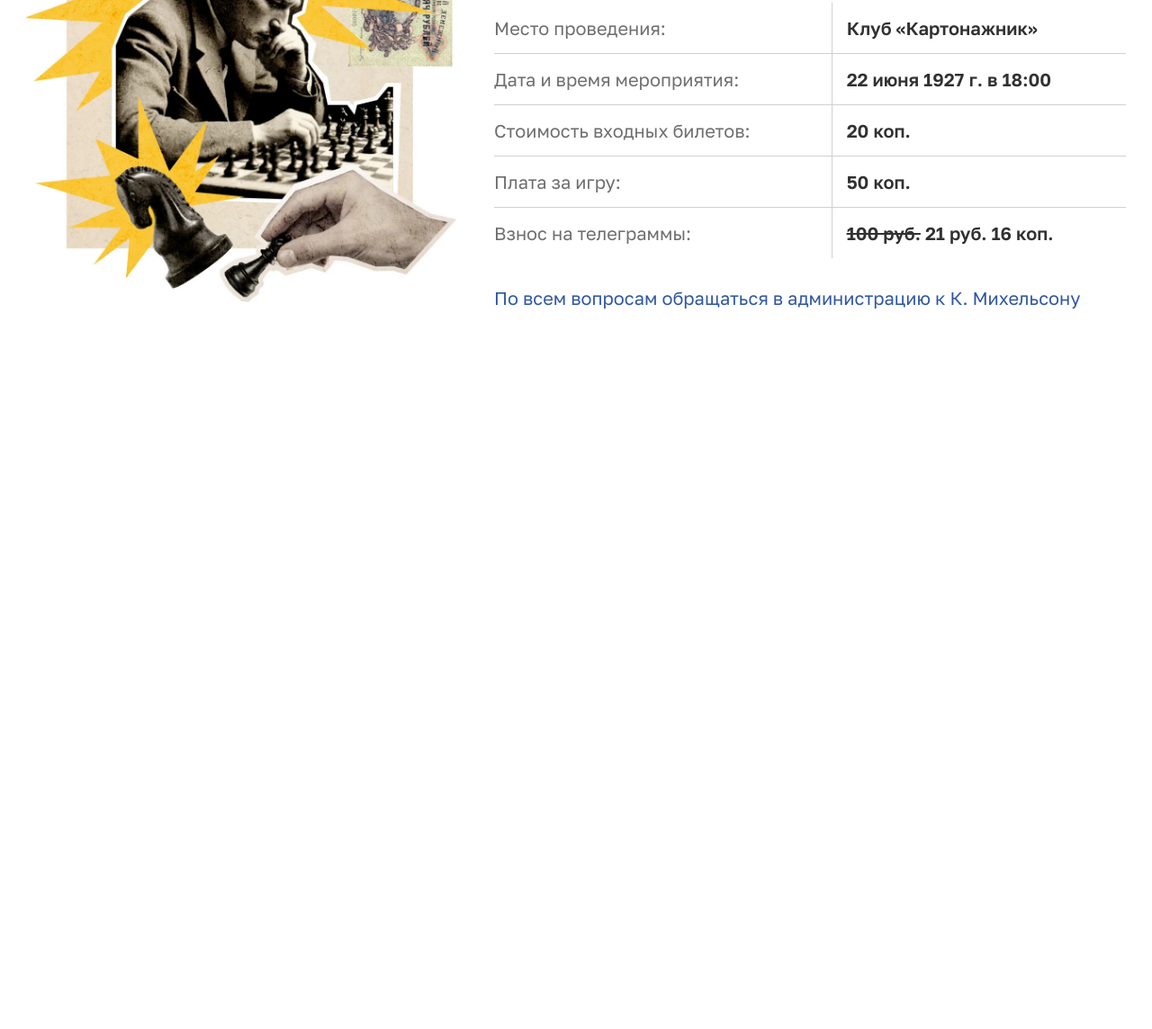
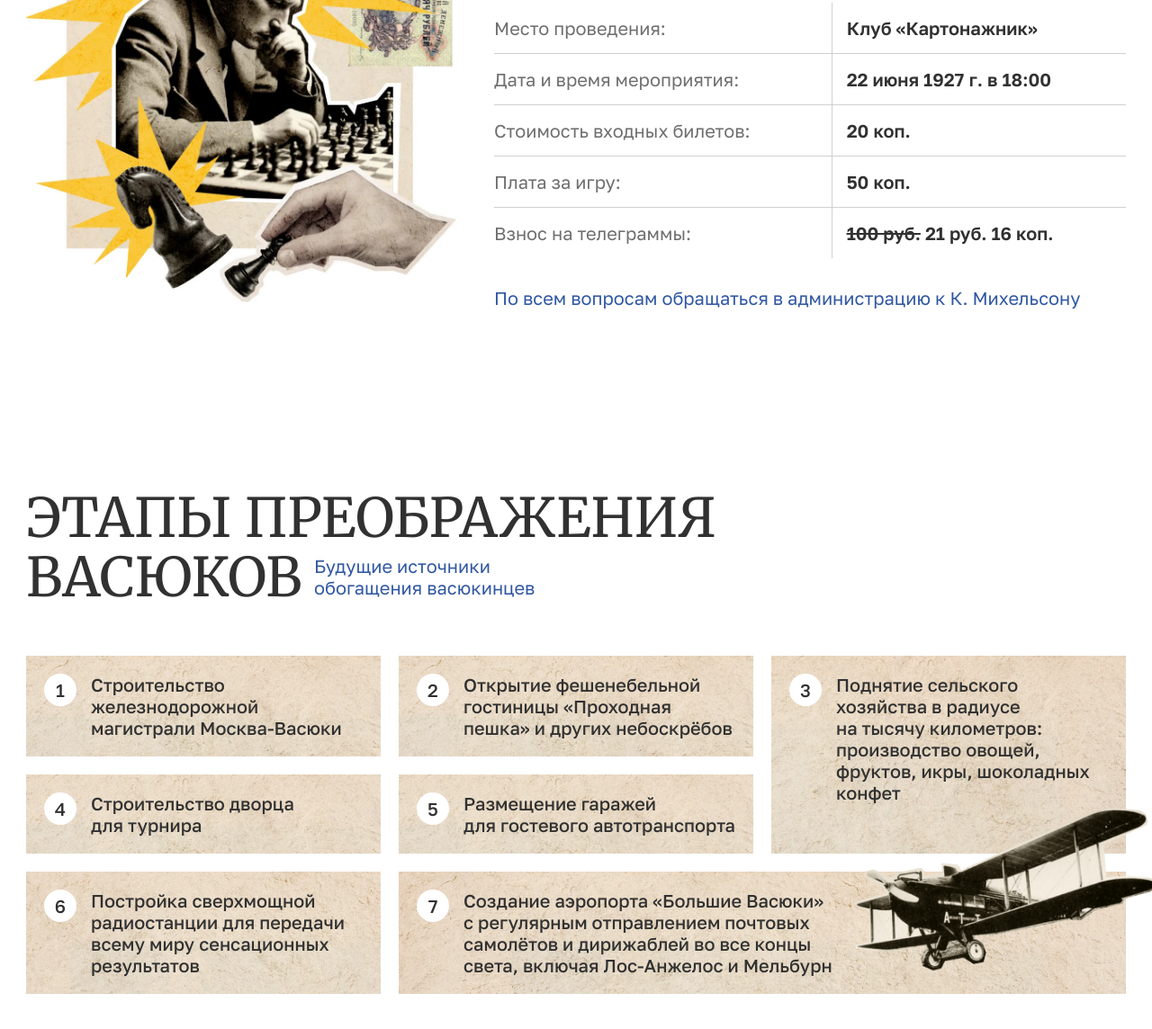
Before and after one commit to protsyukanton/yandex-test, a plain HTML site: page index.html in a window 1280 px wide. Shown: the part 1366-2510 px from the top of the page at 90% size. Before the commit the page ends 1809 px from the top, so only its background shows below. Drawn offline with Linux system fonts and the light colour scheme; some packages are replaced by stand-ins of ours; a script that the page names is missing.

Commit message:
add: stage section

```diff
--- a/assets/styles/styles.css
+++ b/assets/styles/styles.css
@@ -26,6 +26,7 @@
     text-transform: uppercase;
     font-weight: bold;
 }
+
 /* ------------------- Header styles end ------------------- */
 
 /* ------------------- Hero styles start ------------------- */
@@ -93,6 +94,7 @@
     border: 2px solid var(--color-button-secondary);
     color: var(--color-button-primary);
 }
+
 /* ------------------- Hero styles end ------------------- */
 
 /* ------------------- Running line styles start ------------------- */
@@ -110,6 +112,7 @@
     line-height: 110%;
     flex-shrink: 0;
 }
+
 /* ------------------- Running line styles end ------------------- */
 .tournament {
     padding: 100px 0;
@@ -179,10 +182,90 @@
     font-size: 2rem;
     color: var(--color-text-note);
 }
+
 /* ------------------- Tournament styles start ------------------- */
 /* ------------------- Tournament styles end ------------------- */
 
 /* -------------------  styles start ------------------- */
+.stage {
+    padding: 100px 0;
+}
+
+.stage .container {
+    position: relative;
+}
+
+.stage__image {
+    position: absolute;
+    right: -40px;
+    bottom: 0;
+    width: 100%;
+    max-width: 376px;
+}
+
+.stage-header {
+    position: relative;
+    margin-bottom: 54px;
+}
+
+.stage-header__subtitle {
+    position: absolute;
+    bottom: 10px;
+    left: 320px;
+    font-size: 2rem;
+    line-height: 120%;
+    color: var(--color-text-note);
+}
+
+.stage-cards {
+    counter-reset: stage-counter;
+    display: grid;
+    grid-template-columns: repeat(3, 1fr);
+    gap: 20px;
+}
+
+.stage-cards__item {
+    padding: 20px;
+    display: flex;
+    gap: 16px;
+    font-weight: 500;
+    font-size: 2rem;
+    line-height: 120%;
+    background: url('../images/stage/stage-item-bg-light.png') no-repeat center center / cover;
+}
+
+.stage-cards__item::before {
+    content: counter(stage-counter);
+    counter-increment: stage-counter;
+    width: 36px;
+    height: 36px;
+    color: var(--color-text-primary);
+    background-color: #fff;
+    border-radius: 100px;
+    font-family: var(--ff-golos);
+    font-size: 2rem;
+    line-height: 120%;
+    display: flex;
+    align-items: center;
+    justify-content: center;
+    flex-shrink: 0;
+}
+
+.stage-cards__item:nth-child(3) {
+    grid-row-end: span 2;
+    background: url('../images/stage/stage-item-bg-light--big.png') no-repeat center center / cover;
+}
+
+.stage-cards__item:nth-child(6) {
+    background: url('../images/stage/stage-item-bg-dark.png') no-repeat center center / cover;
+}
+
+.stage-cards__item:nth-child(7) {
+    grid-column-end: span 2;
+    background: url('../images/stage/stage-item-bg-dark--long.png') no-repeat center center / cover;
+    padding-right: 310px;
+}
+
 /* -------------------  styles end ------------------- */
 
 /* -------------------  styles start ------------------- */
--- a/index.html
+++ b/index.html
@@ -102,12 +102,51 @@
                                 <td><del>100 руб.</del> 21 руб. 16 коп.</td>
                             </tr>
                         </table>
-                        <div class="tournament-info__note">По всем вопросам обращаться в администрацию к К. Михельсону</div>
+                        <div class="tournament-info__note">По всем вопросам обращаться в администрацию к К. Михельсону
+                        </div>
                     </div>
                 </div>
             </div>
         </section>
         <!-- /.tournament -->
+
+        <section class="stage">
+            <div class="container">
+                <img class="stage__image" src="./assets/images/stage/stage-image.png" alt="">
+                <div class="stage-header">
+                    <h2 class="stage-header__title title">
+                        Этапы преображения <br> Васюков
+                    </h2>
+                    <div class="stage-header__subtitle">Будущие источники <br> обогащения васюкинцев</div>
+                </div>
+                <ul class="stage-cards">
+                    <li class="stage-cards__item">
+                        Строительство железнодорожной магистрали Москва-Васюки
+                    </li>
+                    <li class="stage-cards__item">
+                        Открытие фешенебельной гостиницы «Проходная пешка» и других небоскрёбов
+                    </li>
+                    <li class="stage-cards__item">
+                        Поднятие сельского хозяйства в радиусе на тысячу километров: производство овощей, фруктов, икры,
+                        шоколадных конфет
+                    </li>
+                    <li class="stage-cards__item">
+                        Строительство дворца для турнира
+                    </li>
+                    <li class="stage-cards__item">
+                        Размещение гаражей для гостевого автотранспорта
+                    </li>
+                    <li class="stage-cards__item">
+                        Постройка сверхмощной радиостанции для передачи всему миру сенсационных результатов
+                    </li>
+                    <li class="stage-cards__item">
+                        Создание аэропорта «Большие Васюки» с регулярным отправлением почтовых самолётов и дирижаблей
+                        во все концы света, включая Лос-Анжелос и Мельбурн
+                    </li>
+                </ul>
+            </div>
+        </section>
+        <!-- /.stage -->
 
     </main>
     <!-- /.main -->
```
Also changed, not shown: assets/images/stage/stage-image.png (added), assets/images/stage/stage-item-bg-dark--long.png (added), assets/images/stage/stage-item-bg-dark.png (added), assets/images/stage/stage-item-bg-light--big.png (added), assets/images/stage/stage-item-bg-light.png (added), 1 other file.
